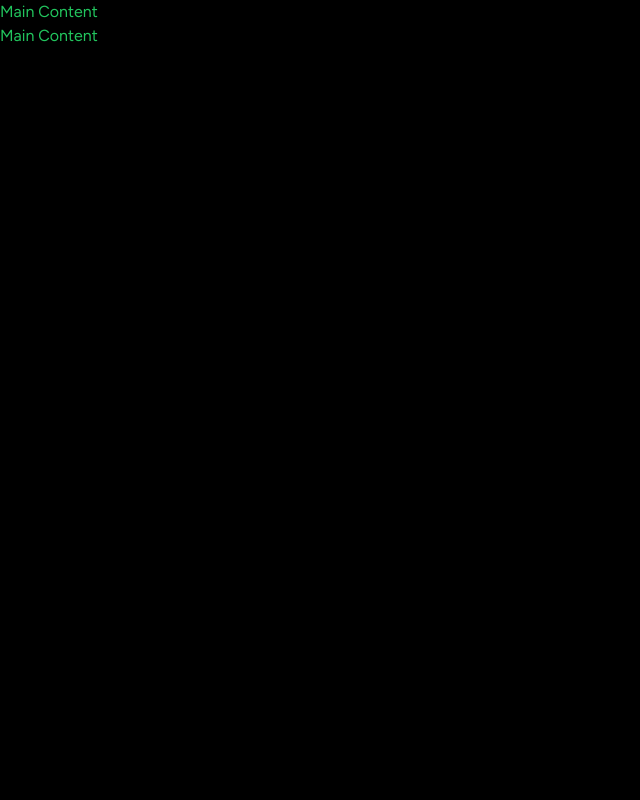
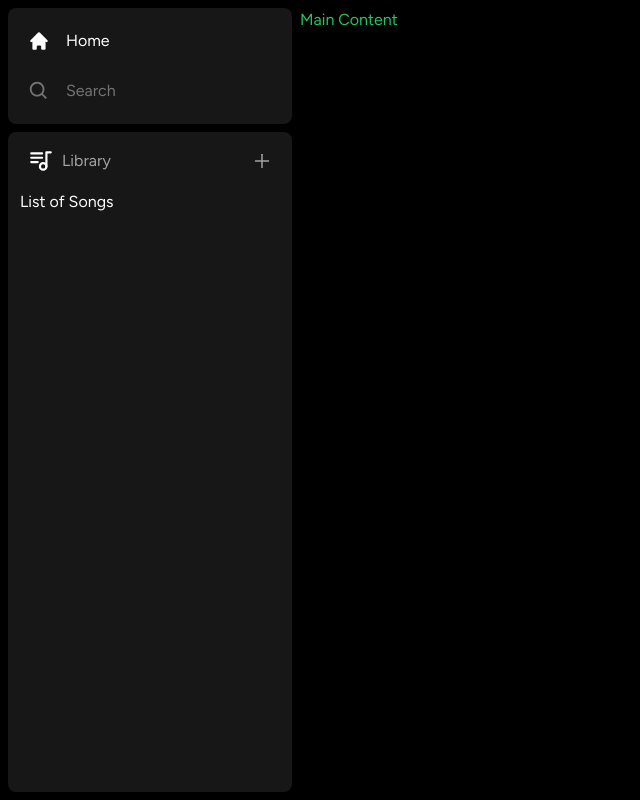
Before and after one commit to y-sun311/BeatExplorer, a Next.js app: page / in a window 1280 px wide. Shown: the whole page, without its empty margins (0-640 px from the left). Built offline with nearby package versions, Linux system fonts and the light colour scheme.

Commit message:
Added sidebar layout Library/home/search and icons.

```diff
--- a/app/layout.tsx
+++ b/app/layout.tsx
@@ -17,10 +17,11 @@ export default function RootLayout({
 }>) {
   return (
     <html lang="en">
-      <body className={font.className}>{children}</body>
+    <body className={font.className}>
       <Sidebar>
         {children}
       </Sidebar>
-    </html>
+    </body>
+  </html>
   );
 }
--- /dev/null
+++ b/components/Library.tsx
@@ -0,0 +1,27 @@
+"use client"
+
+import { AiOutlinePlus } from "react-icons/ai";
+import { TbPlaylist } from "react-icons/tb";
+
+const Library = () => {
+    const onClick = () => {
+        console.log('clicked');
+    }
+
+    return (
+        <div className="flex flex-col">
+            <div className="flex items-center justify-between px-5 pt-4">
+                <div className="inline-flex items-center gap-x-2">
+                    <TbPlaylist size={26
+                    } className="text-netural-400" />
+                    <p className="text-medium text-neutral-400">Library</p>
+                </div>
+                <AiOutlinePlus onClick={onClick} size={20} className="text-neutral-400 cursor-pointer transition hover:text-white" />
+            </div>
+            <div className="flex flex-col gap-y-2 mt-4 px-3"> List of Songs</div>
+        </div>
+    );
+
+}
+
+export default Library;
--- a/components/Sidebar.tsx
+++ b/components/Sidebar.tsx
@@ -2,6 +2,11 @@
 
 import { usePathname } from "next/navigation";
 import { useMemo } from "react";
+import { HiHome } from "react-icons/hi";
+import { BiSearch } from "react-icons/bi";
+import Box from "./Box";
+import SidebarItem from "./SidebarItem";
+import Library from "./Library";
 
 interface SidebarProps {
     children?: React.ReactNode;
@@ -13,11 +18,13 @@ const Sidebar: React.FC<SidebarProps> = ({ children }) => {
 
     const routes = useMemo(() => [
         {
+            icon: HiHome,
             label: 'Home',
             active: pathname === '/',
             href: '/',
         },
         {
+            icon: BiSearch,
             label: 'Search',
             active: pathname === '/search',
             href: '/search',
@@ -25,8 +32,23 @@ const Sidebar: React.FC<SidebarProps> = ({ children }) => {
     ], [pathname]);
 
     return (
-        <div>
-            {children}
+        <div className="h-full flex">
+            <div className="md:flex flex-col gap-y-2 h-full bg-black p-2 w-[300px] hidden">
+                <Box>
+                    <div className="flex flex-col gap-y-4 px-5 py-4">
+                        {routes.map((item) => (
+                            <SidebarItem
+                                key={item.label}
+                                {...item}
+                            />
+                        ))}
+                    </div>
+                </Box>
+                <Box className="h-full overflow-y-auto">
+                    <Library />
+                </Box>
+            </div>
+            <div className="h-full flex-1 overflow-y-auto py-2">{children}</div>
         </div>
     );
 }
--- /dev/null
+++ b/components/SidebarItem.tsx
@@ -0,0 +1,35 @@
+import Link from "next/link";
+import { IconType } from "react-icons";
+import { twMerge } from "tailwind-merge";
+
+interface SidebarItemProps {
+    icon: IconType;
+    label: string;
+    active?: boolean;
+    href: string;
+}
+
+const SidebarItem: React.FC<SidebarItemProps> = ({ icon: Icon, label, active, href }) => {
+    return (
+        <Link href={href} className={twMerge(`
+            flex
+            flex-row
+            h-auto
+            items-center
+            w-full
+            gap-x-4
+            text-medium
+            cursor-pointer
+            hover:text-white
+            transition
+            text-neutral-500
+            py-1
+            ${active ? 'text-white' : ''}
+        `)}>
+            <Icon size={26} />
+            <p className="truncate w-full">{label}</p>
+        </Link>
+    );
+}
+
+export default SidebarItem;
```
